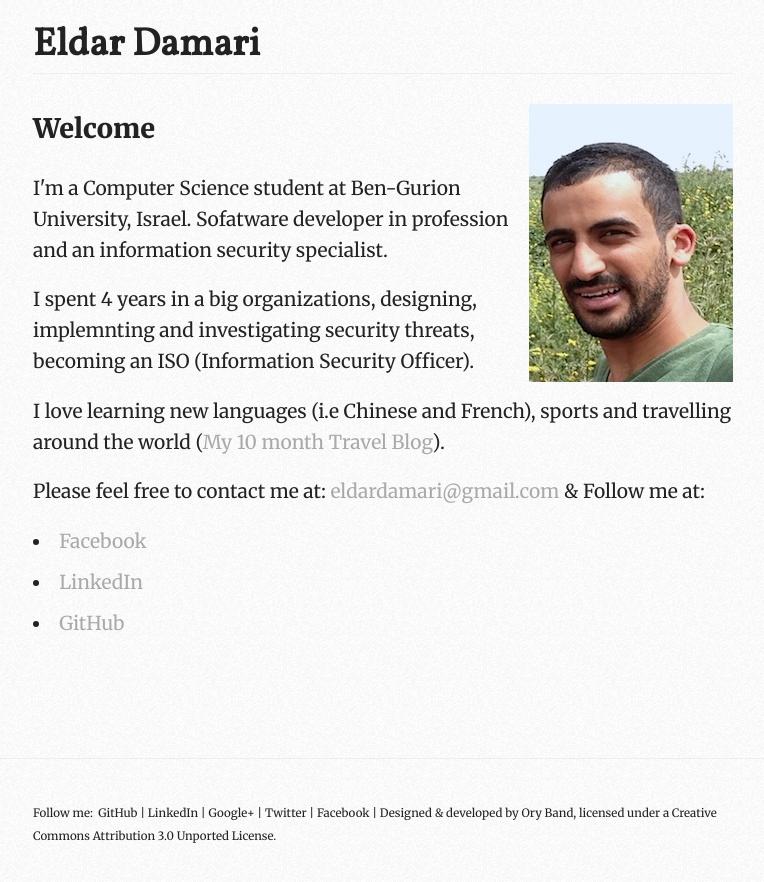
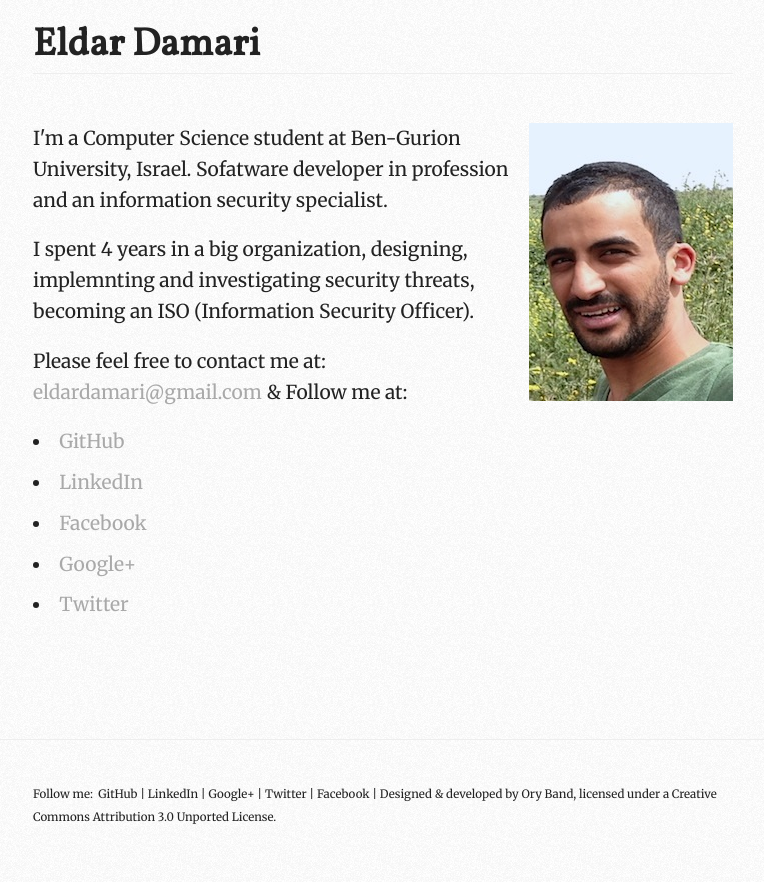
Before and after one commit to eldardamari/eldardamari.github.io, a Jekyll site: the page built from index.html, in a window 1280 px wide. Shown: the top 882 px of the page, without its empty margins (257-1021 px from the left). Built offline with Jekyll 4.4.1, drawn with Linux system fonts in a browser that asks for light colours; Markdown is read by kramdown in place of the engine named in the settings.

Commit message:
follow me lists with new tab option

```diff
--- a/index.html
+++ b/index.html
@@ -4,17 +4,19 @@ layout: base
 
 <section id="about">
   <img src="/img/avatar.jpg" alt="Photo of Eldar Damari" width="204" height="278" id="avatar">
-  <header><h1>Welcome</h1></header>
+  <!--<header><h1>Welcome</h1></header>-->
 
   <p> I'm a Computer Science student at Ben-Gurion University, Israel. Sofatware developer in profession and an information security specialist.</p>
-  <p> I spent 4 years in a big organizations, designing, implemnting and investigating security threats, becoming an ISO (Information Security Officer).</p>
+  <p> I spent 4 years in a big organization, designing, implemnting and investigating security threats, becoming an ISO (Information Security Officer).</p>
 
-  <p> I love learning new languages (i.e Chinese and French), sports and travelling around the world (<a href="eldardamari.blogspot.com target="_blank"">My 10 month Travel Blog</a>).
+  <!--<p> I love learning new languages (i.e Chinese and French), sports and travelling around the world (<a href="eldardamari.blogspot.com target="_blank"">My 10 month Travel Blog</a>).-->
 
   <p> Please feel free to contact me at: <a href="mailto:eldardamari@gmail.com"> eldardamari@gmail.com</a>
       & Follow me at:
-      <li><a href="http://www.facebook.com/eldardamari target="_blank"">Facebook</a></li>
-      <li><a href="http://lnkd.in/Qttjwy target="_blank"">LinkedIn</a></li>
-      <li><a href="http://github.com/eldardamari target="_blank"">GitHub</a></li>
+      <li><a href="http://github.com/eldardamari" target="_blank">GitHub</a></li>
+      <li><a href="http://lnkd.in/Qttjwy" target="_blank">LinkedIn</a></li>
+      <li><a href="http://www.facebook.com/eldardamari" target="_blank">Facebook</a></li>
+      <li><a href="http://gplus.to/eldardamari/about/" target="_blank">Google+</a> </li>
+      <li><a href="http://twitter.com/Eldardamari" target="_blank">Twitter</a> </li>
       </p>
 </section>
```
